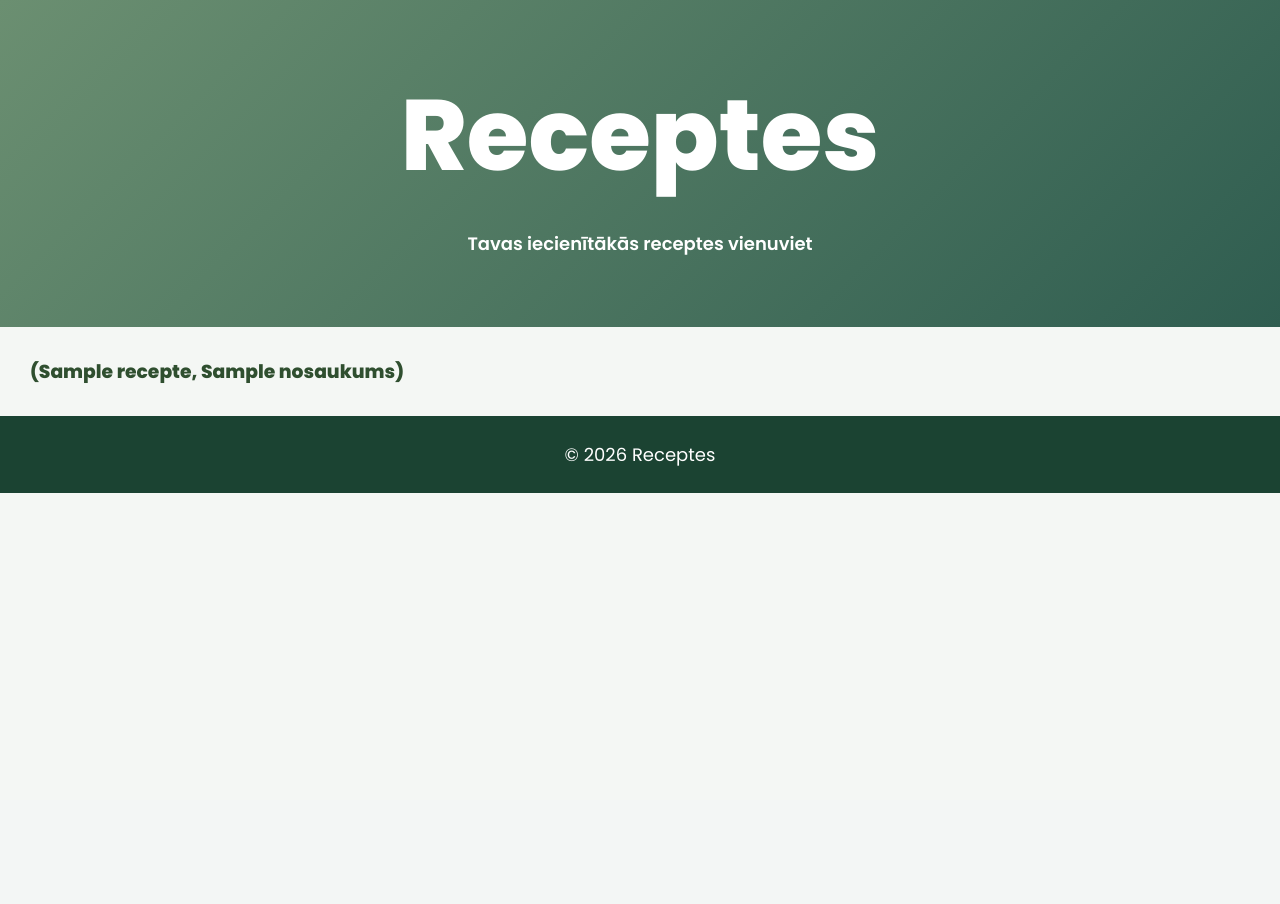
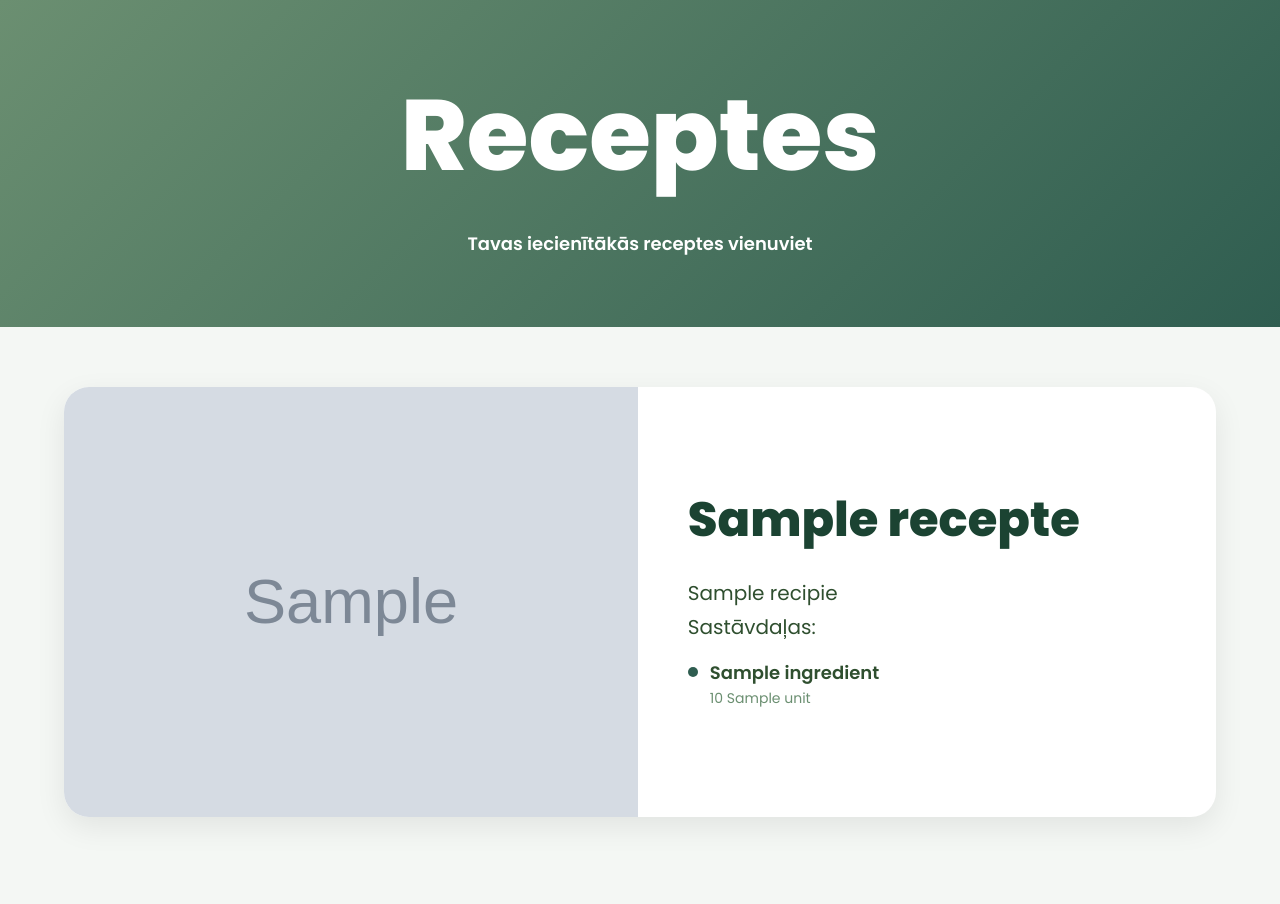
Before and after one commit to Anna-Potjom/website, a Flask app: template templates/category.html in a window 1280 px wide. Shown: the top 904 px of the page. Before the commit the page ends 493 px from the top, so only its background shows below. Run offline with Flask 3, Linux system fonts and the light colour scheme; the template is opened without the code that fills it: most values are stand-ins (such as "Sample title", 1, 10 or a date in 2020); grey boxes marked "Sample" are stand-in pictures.

Commit message:
3
uztaisīju desert un catgeory (citiem vēl jāpielik klāt attēli), bet desertu ir pabeigts

```diff
--- a/app.py
+++ b/app.py
@@ -22,14 +22,26 @@ def home():
 @app.route("/category/<type2>")
 def category(type2):
     conn = get_db_connection()
+
     receptes = conn.execute("""
         SELECT *
         FROM recipes
         JOIN categories ON recipes.category_id = categories.id
         WHERE categories.type2 = ?
     """, (type2,)).fetchall()
+
+    ingredients = conn.execute("""
+        SELECT *
+        FROM ingredients
+    """).fetchall()
+
     conn.close()
-    return render_template("category.html", receptes=receptes)
+
+    return render_template(
+        "category.html",
+        receptes=receptes,
+        ingredients=ingredients
+    )
 
 
 if __name__ == "__main__":
--- a/static/style.css
+++ b/static/style.css
@@ -146,3 +146,149 @@ footer {
         -webkit-text-stroke: 2px #1b4332;
     }
 }
+
+/* =========================
+   RECIPE LIST WRAPPER
+========================= */
+
+.recipe-list {
+    width: 90%;
+    max-width: 1400px;
+    margin: 0 auto;
+    padding: 60px 0;
+
+    display: flex;
+    flex-direction: column;
+    gap: 70px;
+}
+
+/* =========================
+   RECIPE CARD (MAIN FIX)
+========================= */
+
+.recipe-item {
+    display: flex;
+    flex-direction: row; /* IMPORTANT: default direction */
+    align-items: stretch;
+
+    width: 100%;
+    background: white;
+    border-radius: 25px;
+    overflow: hidden;
+
+    box-shadow: 0 10px 30px rgba(0,0,0,0.08);
+}
+
+/* THIS is what flips layout */
+.recipe-item.reverse {
+    flex-direction: row-reverse !important;
+}
+
+/* =========================
+   IMAGE
+========================= */
+
+.recipe-img {
+    flex: 1.2;
+}
+
+.recipe-img img {
+    width: 100%;
+    height: 100%;
+    min-height: 380px;
+    object-fit: cover;
+    display: block;
+}
+
+/* =========================
+   TEXT
+========================= */
+
+.recipe-text {
+    flex: 1;
+    padding: 50px;
+
+    display: flex;
+    flex-direction: column;
+    justify-content: center;
+}
+
+.recipe-text h2 {
+    font-size: 48px;
+    color: #1b4332;
+    margin-bottom: 20px;
+}
+
+.recipe-text p {
+    font-size: 20px;
+    line-height: 1.7;
+    color: #2f4f2f;
+}
+
+/* =========================
+   MOBILE FIX
+========================= */
+
+@media (max-width: 900px) {
+    .recipe-item,
+    .recipe-item.reverse {
+        flex-direction: column !important;
+    }
+
+    .recipe-img img {
+        height: 260px;
+        min-height: unset;
+    }
+
+    .recipe-text {
+        padding: 25px;
+        text-align: center;
+    }
+}
+
+
+
+.ingredients {
+    list-style: none;
+    padding: 0;
+    margin-top: 15px;
+}
+
+/* each ingredient row */
+.ingredients li {
+    display: flex;
+    flex-direction: column;  /* THIS stacks name + amount */
+    gap: 2px;
+
+    position: relative;
+    padding-left: 22px;
+    margin-bottom: 12px;
+
+    font-size: 18px;
+    color: #2f4f2f;
+}
+
+/* little bullet dot */
+.ingredients li::before {
+    content: "";
+    position: absolute;
+    left: 0;
+    top: 8px;
+
+    width: 10px;
+    height: 10px;
+    background-color: #2f5d50;
+    border-radius: 50%;
+}
+
+/* ingredient name */
+.ing-name {
+    font-weight: 600;
+    font-size: 18px;
+}
+
+/* amount + unit under it */
+.ing-amount {
+    font-size: 14px;
+    color: #6b8f71;
+}
--- a/templates/base.html
+++ b/templates/base.html
@@ -15,17 +15,20 @@
             <a href="/">Tavas iecienītākās receptes vienuviet</a>
         </nav>
     </header>
+    <main class="main-content">
+    {% block content %}{% endblock %}
+    </main>
 
-    <main class="grid">
-    {% block content %}
+    <main1 class="grid">
     {% for kategorija in kategorijas %}
         <a href="/category/{{ kategorija['type2'] }}" class="card">
             <img src="/static/images/{{ kategorija['type'] }}.jpg" alt="{{ kategorija['type'] }}">
             <h2>{{ kategorija["type"] }}</h2>
         </a>
     {% endfor %}
-    {% endblock %}
-    </main>
+    </main1>
+
+
 
     <footer>
         <p>© 2026 Receptes</p>
--- a/templates/category.html
+++ b/templates/category.html
@@ -1,9 +1,34 @@
 {% extends "base.html" %}
 
 {% block content %}
+<div class="recipe-list">
+
     {% for recepte in receptes %}
-    <div class="recipe">
-        <h3>{{ recepte["title"], recepte["nosaukums"] }}</h3>
+    <div class="recipe-item {% if loop.index0 % 2 == 1 %}reverse{% endif %}">
+
+        <div class="recipe-img">
+            <img src="/static/images/{{ recepte['img_text'] }}" alt="{{ recepte['title'] }}">
+        </div>
+
+        <div class="recipe-text">
+            <h2>{{ recepte["title"] }}</h2>
+            <p>{{ recepte["recipie"] }}</p>
+            <p></p>
+            <p>Sastāvdaļas:</p>
+            <ul class="ingredients">
+                {% for sastavdala in ingredients %}
+                    {% if sastavdala["recipe_id"] == recepte["id"] %}
+                        <li>
+                            <span class="ing-name">{{ sastavdala["ingredient"] }}</span>
+                            <span class="ing-amount">{{ sastavdala["amount"] }} {{ sastavdala["unit"] }}</span>
+                        </li>
+                    {% endif %}
+                {% endfor %}
+            </ul>
+        </div>
+
     </div>
     {% endfor %}
+
+</div>
 {% endblock %}
```
Also changed, not shown: .dbeaver/data-sources.json, .dbeaver/project-metadata.json (added), 2 other files.
